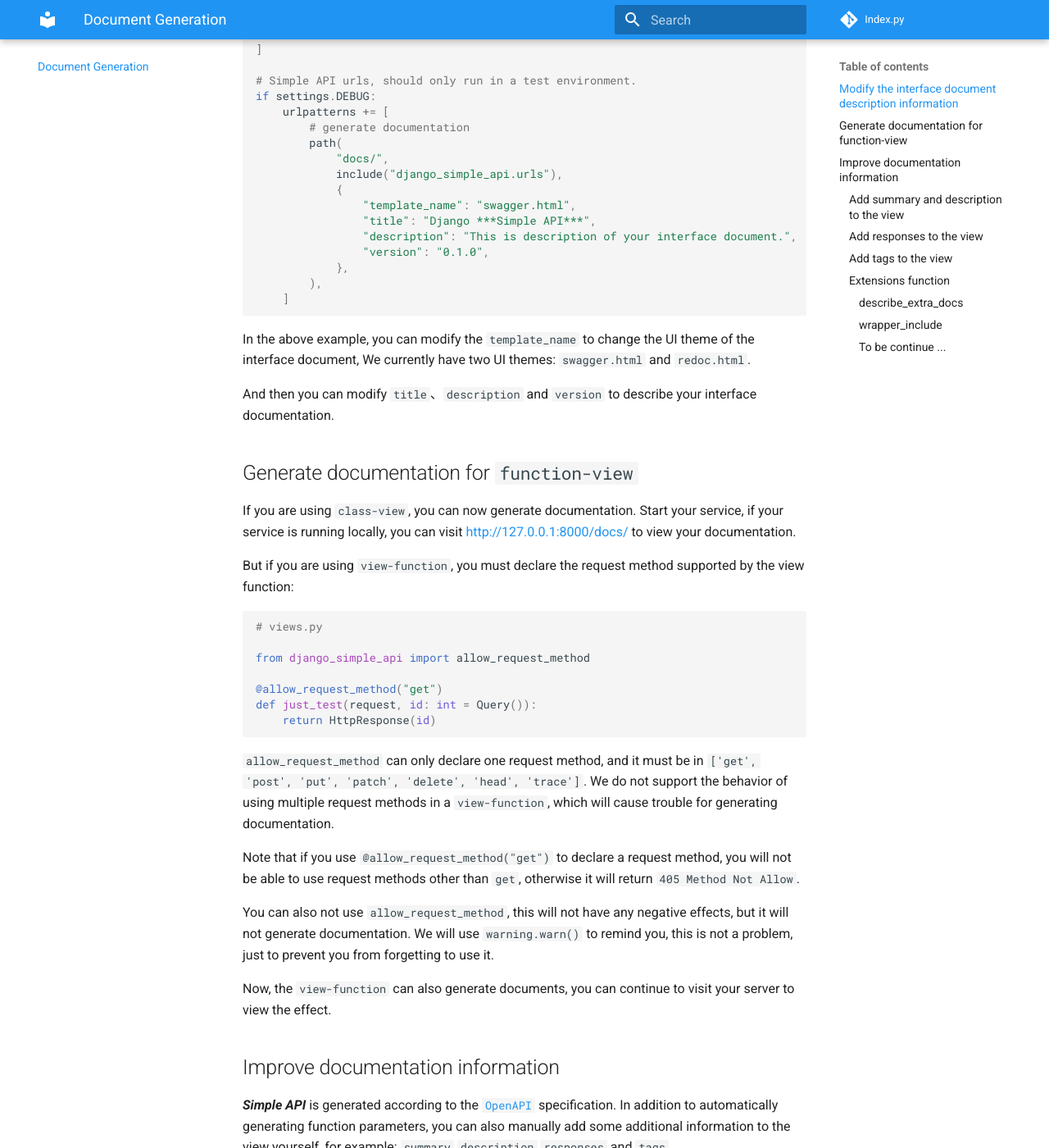
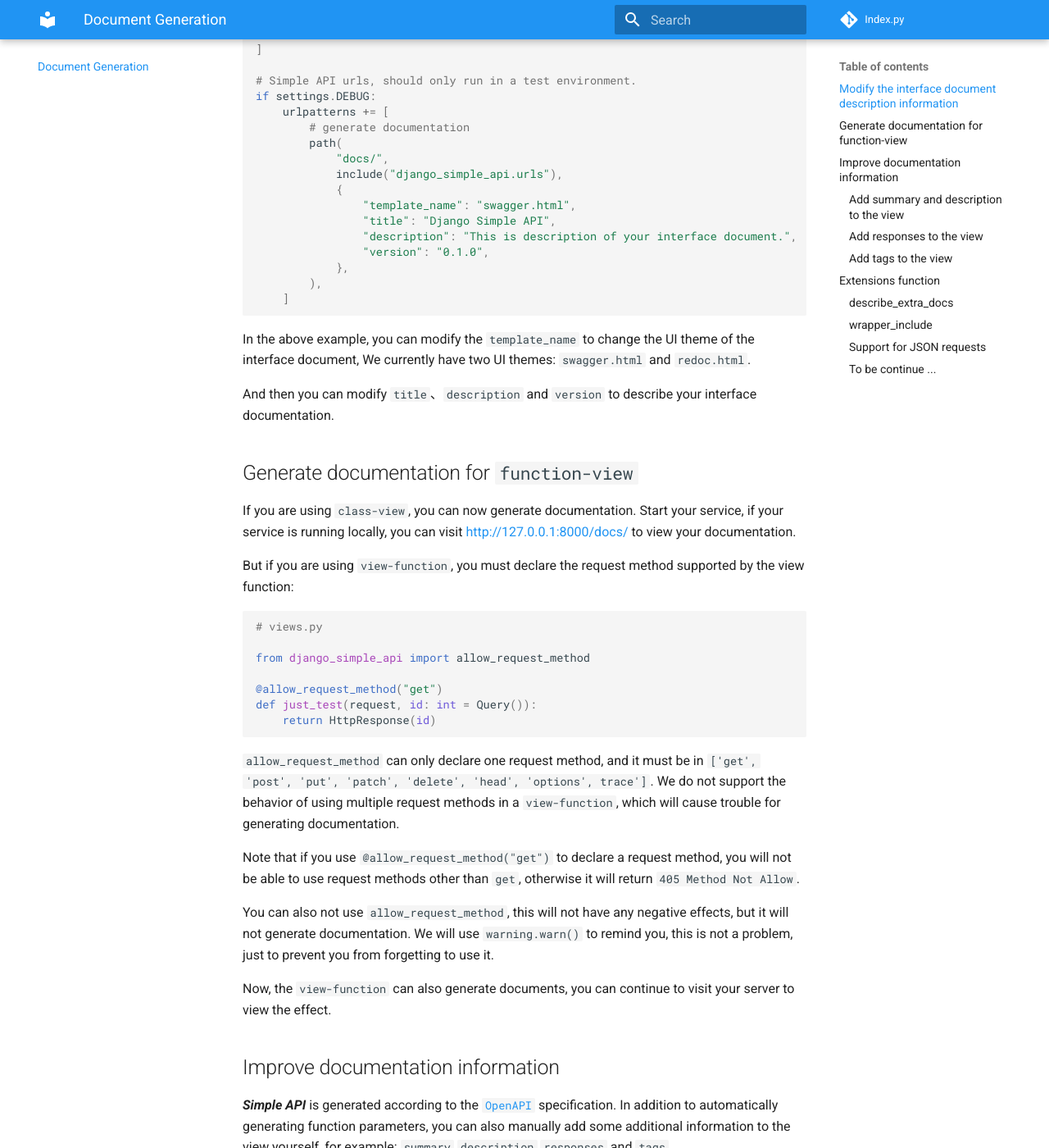
Before and after one commit to Django-Simple-API/django-simple-api, an MkDocs documentation site: the page built from docs/document-generation.md, in a window 1280 px wide and 1400 px high, scrolled down 568 px. Shown: the whole window at 82% size. Built offline with MkDocs 1.6.1 and Material for MkDocs 9.7.7, drawn with Linux system fonts in a browser that asks for light colours; comment, search, counter and statistics services are not loaded; some of the changed text lies outside the part shown.

Commit message:
update docs

````diff
--- a/docs/document-generation.md
+++ b/docs/document-generation.md
@@ -25,7 +25,7 @@
             include("django_simple_api.urls"),
             {
                 "template_name": "swagger.html",
-                "title": "Django ***Simple API***",
+                "title": "Django Simple API",
                 "description": "This is description of your interface document.",
                 "version": "0.1.0",
             },
@@ -54,7 +54,7 @@
     return HttpResponse(id)
 ```
 
-`allow_request_method` can only declare one request method, and it must be in `['get', 'post', 'put', 'patch', 'delete', 'head', 'trace']`.
+`allow_request_method` can only declare one request method, and it must be in `['get', 'post', 'put', 'patch', 'delete', 'head', 'options', trace']`.
 We do not support the behavior of using multiple request methods in a `view-function`, which will cause trouble for generating documentation.
 
 Note that if you use `@allow_request_method("get")` to declare a request method, you will not be able to use request methods other than `get`, otherwise it will return `405 Method Not Allow`.
@@ -263,7 +263,7 @@
 from django_simple_api import wrapper_include, mark_tags
 
 urlpatterns = [
-    ...
+    ...,
     path("app/", wrapper_include([mark_tags("demo tag")], include("app.urls"))),
 ]
 ```
@@ -276,5 +276,5 @@
 wrapper_include([mark_tags("demo tag"), describe_response(200, "ok")], include("app.urls"))
 ```
 
-
-#### To be continue ...
+### Support for JSON requests
+### To be continue ...
````
Also changed, not shown: other parts of docs/document-generation.md (+5 -5 lines), docs/declare-parameters.md (+3 -3 lines), docs/parameter-verification.md (+6 -5 lines), docs/quick-start.md (+1 -1 lines).
